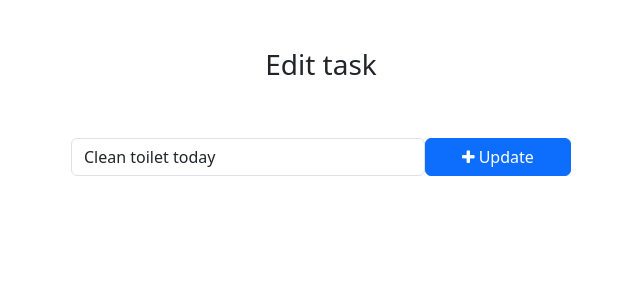
After one commit to kwalczak80/ToDo, a Django app: page /todo/edit_task/1/ in a window 1280 px wide. The commit adds this page. Shown: the top 300 px of the page, without its empty margins (319-959 px from the left). Run offline with Django 4.2, Linux system fonts and the light colour scheme; data comes from the database, SQL or seed files in the repository; both versions use the stored data as it was after the commit.

Commit message:
Add edit task functionality

```diff
--- /dev/null
+++ b/templates/edit_task.html
@@ -0,0 +1,29 @@
+<!DOCTYPE html>
+<html lang="en">
+<head>
+  <meta charset="UTF-8">
+  <meta http-equiv="X-UA-Compatible" content="IE=edge">
+  <meta name="viewport" content="width=device-width, initial-scale=1.0">
+  <title>Edit task</title>
+      <!-- Bootstrap -->
+      <link href="https://cdn.jsdelivr.net/npm/bootstrap@5.3.0-alpha1/dist/css/bootstrap.min.css" rel="stylesheet" integrity="sha384-GLhlTQ8iRABdZLl6O3oVMWSktQOp6b7In1Zl3/Jr59b6EGGoI1aFkw7cmDA6j6gD" crossorigin="anonymous">
+      <script src="https://cdn.jsdelivr.net/npm/bootstrap@5.3.0-alpha1/dist/js/bootstrap.bundle.min.js" integrity="sha384-w76AqPfDkMBDXo30jS1Sgez6pr3x5MlQ1ZAGC+nuZB+EYdgRZgiwxhTBTkF7CXvN" crossorigin="anonymous"></script>
+      <!-- Font Awesome Icons -->
+      <link rel="stylesheet" href="https://cdnjs.cloudflare.com/ajax/libs/font-awesome/4.7.0/css/font-awesome.min.css">
+</head>
+<body>
+  <div class="container">
+    <h3 class="pt-5 pb-5 text-center">Edit task</h3>
+    <form action="{% url 'edit_task' get_task.id %}" method="POST" style="width: 500px; margin: auto;">
+      {% csrf_token %}
+        <div class="form-group">
+            <span style="display: flex;">
+                <input type="text" name="task" class="form-control" placeholder="Add a task" value="{{ get_task.task }}">
+                <button type="submit" class="btn btn-primary" style="width: 200px;"><i class="fa fa-plus"></i> Update</button>
+            </span>
+        </div>
+    </form>
+  </div>
+
+</body>
+</html>
--- a/todo/urls.py
+++ b/todo/urls.py
@@ -3,4 +3,8 @@ from . import views
 
 urlpatterns = [
     path('addTask/', views.addTask, name='addTask'),
+    path('mark_as_done/<int:pk>/', views.mark_as_done, name='mark_as_done'),
+    path('mark_as_undone/<int:pk>/', views.mark_as_undone, name='mark_as_undone'),
+    # path('delete_task/<int:pk>/', views.delete_task, name='delete_task'),
+    path('edit_task/<int:pk>/', views.edit_task, name='edit_task'),
 ]
--- a/todo/views.py
+++ b/todo/views.py
@@ -1,6 +1,7 @@
 from django.shortcuts import render, redirect
 from django.http import HttpResponse
 from .models import Task
+from django.shortcuts import get_object_or_404
 
 
 def addTask(request):
@@ -8,4 +9,29 @@ def addTask(request):
     Task.objects.create(task=task)
     return redirect('home')
 
-# Create your views here.
+
+def mark_as_done(request, pk):
+    task = get_object_or_404(Task, pk=pk)
+    task.is_completed = True
+    task.save()
+    return redirect('home')
+
+
+def mark_as_undone(request, pk):
+    task = get_object_or_404(Task, pk=pk)
+    task.is_completed = False
+    task.save()
+    return redirect('home')
+
+
+def edit_task(request, pk):
+    get_task = get_object_or_404(Task, pk=pk)
+    if request.method == 'POST':
+        get_task.task = request.POST['task']
+        get_task.save()
+        return redirect('home')
+    else:
+        context = {
+            'get_task': get_task,
+        }
+        return render(request, 'edit_task.html', context)
```
Also changed, not shown: templates/home.html (+5 -6 lines), db.sqlite3.
